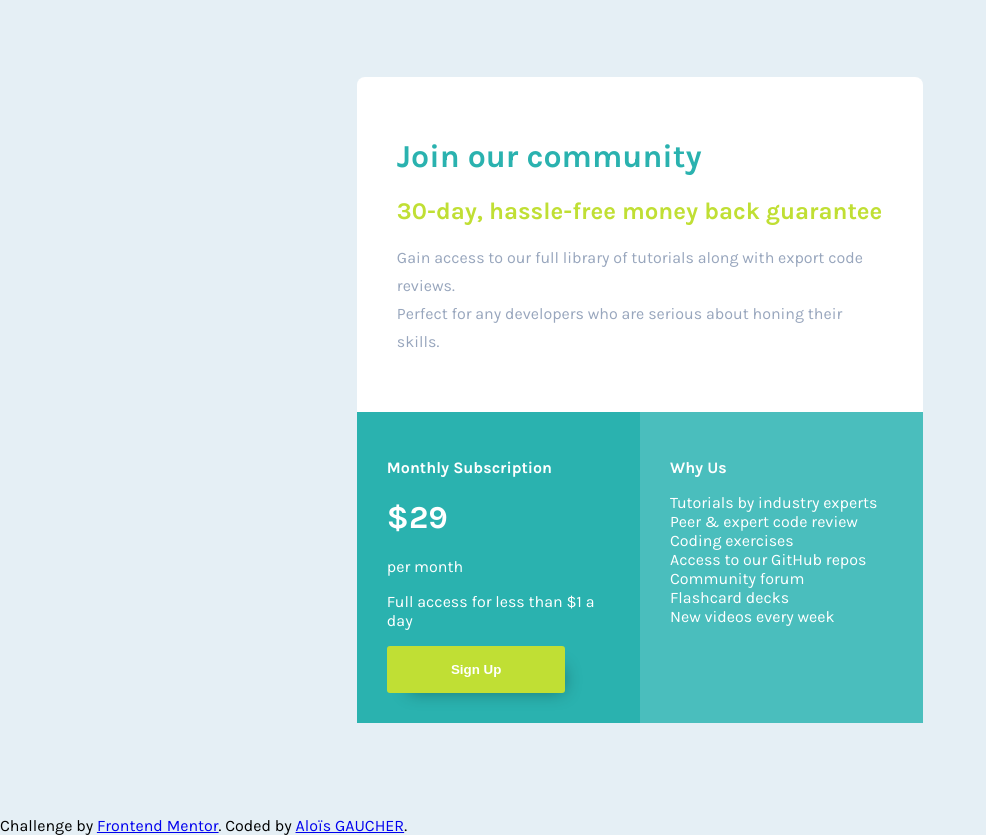
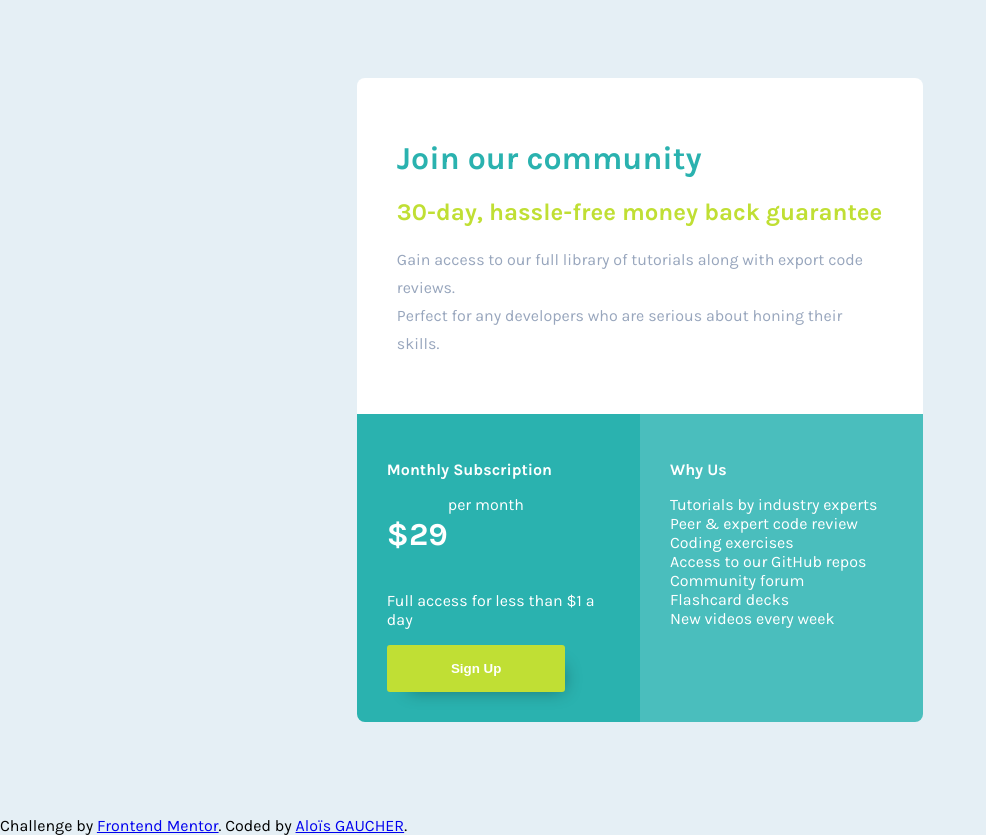
Before and after one commit to alois-gaucher/Single-price-grid-component, a plain HTML site: page index.html in a window 1280 px wide. Shown: the whole page, without its empty margins (0-986 px from the left). Drawn offline with Linux system fonts and the light colour scheme.

Commit message:
* Avancée supplémentaire

```diff
--- a/css/style.scss
+++ b/css/style.scss
@@ -34,6 +34,14 @@ html, body {
             font-size: $font-size;
             max-width: 44.24%;
             width: 100%;
+            display: flex;
+            flex-direction: column;
+
+            @media(max-width: $mobile-width) {
+                max-width: 90%;
+                flex-flow: column nowrap;
+                flex-basis: border-box;
+            }
 
             .join-our-community {
                 padding: 40px;
@@ -61,8 +69,6 @@ html, body {
                 color: white;
                 width: 100%;
                 margin: 0;
-                border-bottom-left-radius: 8px;
-                border-bottom-right-radius: 8px;
 
                 .subscription {
                     padding: 30px;
@@ -70,16 +76,26 @@ html, body {
                     width: 100%;
                     background-color: $cyan;
                     background-size: cover;
+                    align-items: center;
+                    justify-content: center;
+                    border-bottom-left-radius: 8px;
 
                     h3 {
                         font-size: $font-size;
                     }
 
+                    #price {
+                        display: inline-flex;
+                        align-content: center;
+                        vertical-align: center;
+                        justify-content: center;
+                    }
+
                     .sign-up-btn {
-                        align-items: center;
+                        align-self: center;
                         padding: 16px;
                         background-color: $bright-yellow;
-                        color: white;
+                        color: #ffffff;
                         border-radius: 3px;
                         border: none;
                         font-weight: 700;
@@ -96,6 +112,7 @@ html, body {
                     width: 100%;
                     background-color: #4abebd;
                     background-size: cover;
+                    border-bottom-right-radius: 8px;
 
                     h3 {
                         font-size: $font-size;
--- a/index.html
+++ b/index.html
@@ -20,7 +20,7 @@
         <div class="price">
             <div class="subscription">
                 <h3>Monthly Subscription</h3>
-                <h1>$29</h1><span>per month</span>
+                <div id="price"><h1>$29</h1><span>per month</span></div>
                 <p>Full access for less than $1 a day</p>
                 <button class="sign-up-btn">Sign Up</button>
             </div>
```
Also changed, not shown: css/style.css, 1 other file.
